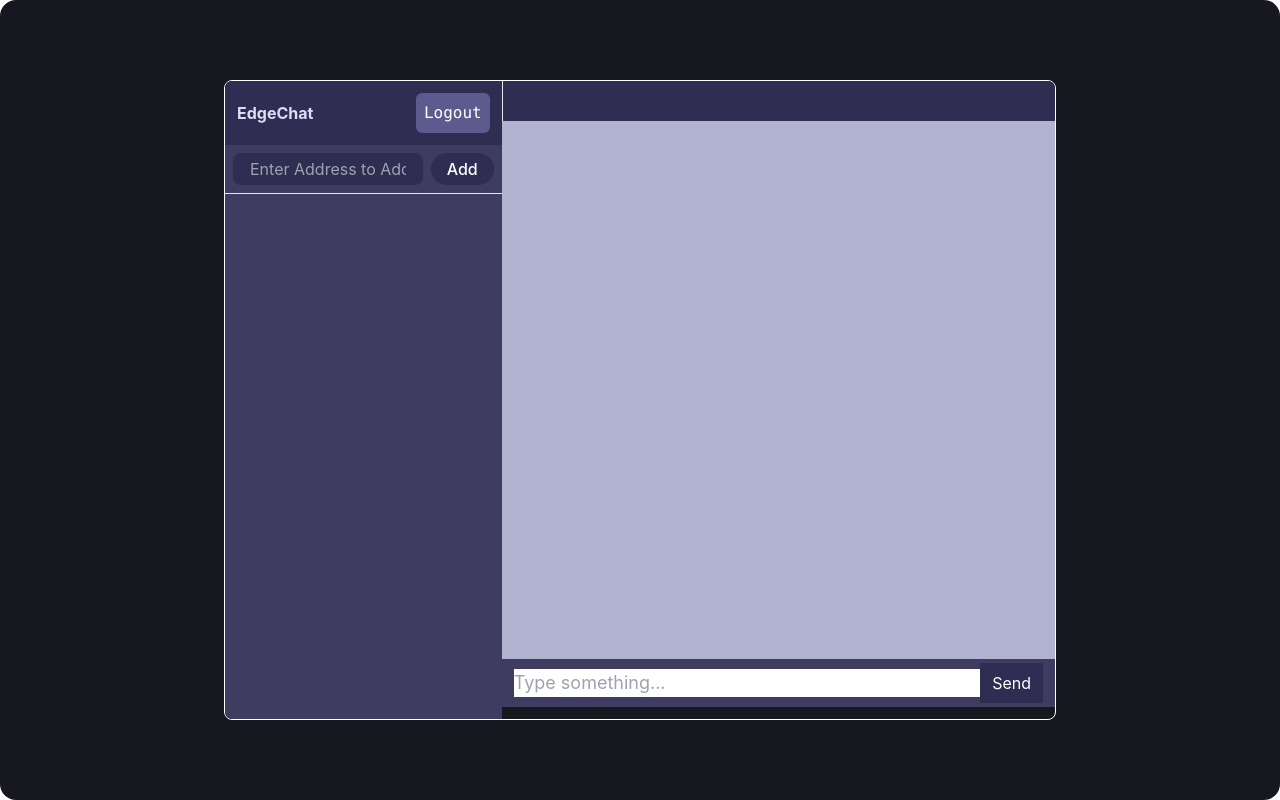
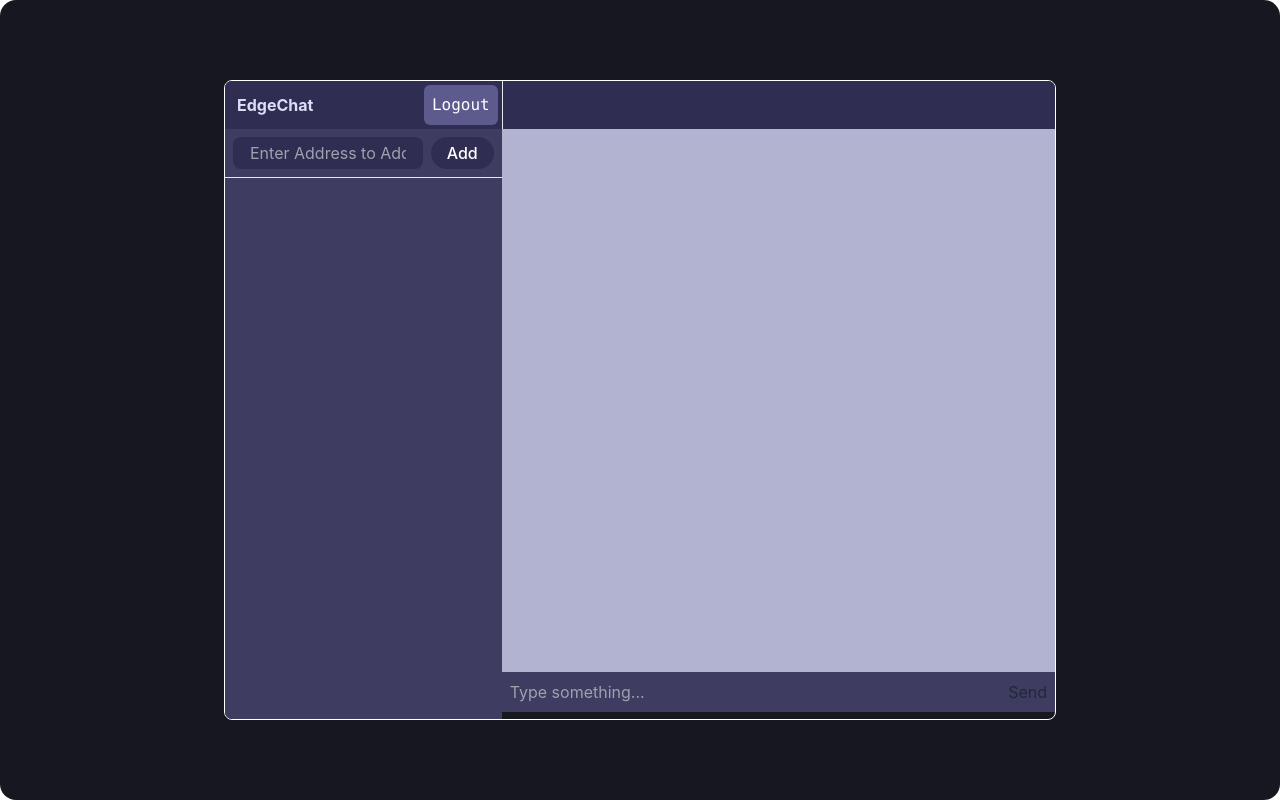
Before and after one commit to Prathamesh-Nate/edge-chat, a Next.js app: page /ChatHome in a window 1280 px wide. Built offline with nearby package versions, Linux system fonts and the light colour scheme.

Commit message:
fixed minor styling issues

```diff
--- a/components/Chats.jsx
+++ b/components/Chats.jsx
@@ -10,6 +10,7 @@ const Chats = () => {
     getMyFriendList,
     showMessages,
     setSelectedUserName,
+    messagesList,
   } = useContext(ChatContext);
 
   useEffect(() => {
@@ -36,6 +37,10 @@ const Chats = () => {
             />
             <div className="user-name">
               <span>{item.name}</span>
+              {messagesList.map((item,index,messagesList) => {
+              if (index+1 === messagesList.length) {
+              console.log(item.msg)}
+              })}
             </div>
           </div>
         </>
--- a/components/Input.jsx
+++ b/components/Input.jsx
@@ -15,9 +15,9 @@ const Input = () => {
         placeholder="Type something..."
         onChange={(e) => setMessageInput(e.target.value)}
       />
-      <div className="send">
+
         <button onClick={sendMessage}>Send</button>
-      </div>
+
 </div>
   );
 };
--- a/components/Navbar.jsx
+++ b/components/Navbar.jsx
@@ -4,10 +4,9 @@ import { ChatContext } from "../context/ChatContext";
 const Navbar = () => {
   const { networkError, isUserLoggedIn, logoutUser } = useContext(ChatContext);
   return (
-    <div className="navbar">
+    <div className="main-navigation">
       <span className="navbar-logo">EdgeChat</span>
         <button className="logout-btn" onClick={logoutUser}>Logout</button>
-
     </div>
   );
 };
--- a/styles/globals.css
+++ b/styles/globals.css
@@ -21,16 +21,16 @@
 
 /* Navbar.jsx -- */
 
-  .navbar {
-    @apply flex items-center bg-[#2f2d52] h-12 p-3 justify-between text-[#ddddf7]
+  .main-navigation {
+    @apply flex items-center bg-[#2f2d52] p-1 justify-between text-[#ddddf7]
   }
 
   .navbar-logo {
-    @apply font-bold
+    @apply font-bold p-2
   }
 
   .logout-btn {
-    @apply bg-[#5d5b8d] text-white p-2 text-base font-medium font-mono border-none rounded-md cursor-pointer
+    @apply bg-[#5d5b8d] text-white text-base font-medium font-mono border-none rounded-md cursor-pointer p-2
   }
 
   /* Search.jsx */
@@ -74,27 +74,24 @@
 }
 
 .chat-info {
-  @apply flex items-center justify-center bg-[#2f2d52] p-5 border-l-[1px]
+  @apply flex items-center justify-center bg-[#2f2d52] border-l-[1px] text-white h-12
 }
 
-.chat-info span {
-  @apply text-white font-medium font-sans
-}
 
 /* Chat.jsx Input Area */
 
 .chat-input {
-  @apply bg-[#3e3c61] flex h-12 p-3 items-center justify-between
+  @apply bg-[#3e3c61] flex justify-between items-center p-2 gap-2
  }
 
 .chat-input input {
-  @apply w-full border-none outline-none text-[#2f2d52] text-lg
+  @apply bg-[#3e3c61] text-white w-full outline-none
 }
 .send {
   @apply flex items-center gap-3
 }
 .send button {
-  @apply border-none py-2 px-3 text-white bg-[#2f2d52] cursor-pointer
+  @apply border-none py-2 px-3 text-white bg-[#2f2d52] cursor-pointer rounded-full
 }
 
  .form-container {
@@ -111,11 +108,11 @@
     @apply h-12 bg-[#5d5b8d] flex items-center justify-between p-3 text-[#d3d3d3]
   }
   .messages {
-    @apply bg-[#b2b2d1] p-[10px] h-[calc(100%-100px)] overflow-hidden
+    @apply bg-[#b2b2d1] p-[10px] overflow-y-scroll h-[calc(100%-95px)]
   }
 
   .message {
-    @apply flex gap-[20px] mb-[20px]
+    @apply flex gap-[10px] mb-[20px]
   }
 
   .messages .message .messageInfo {
```
